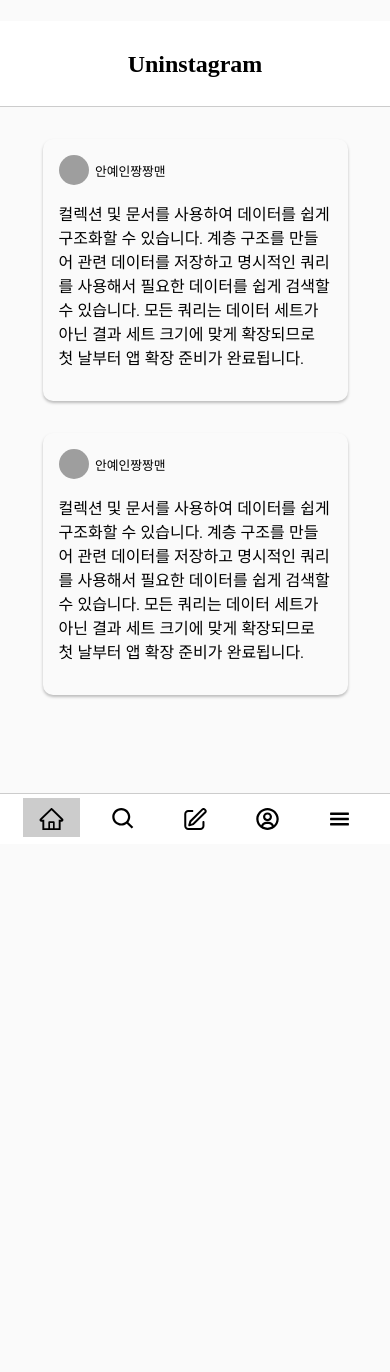
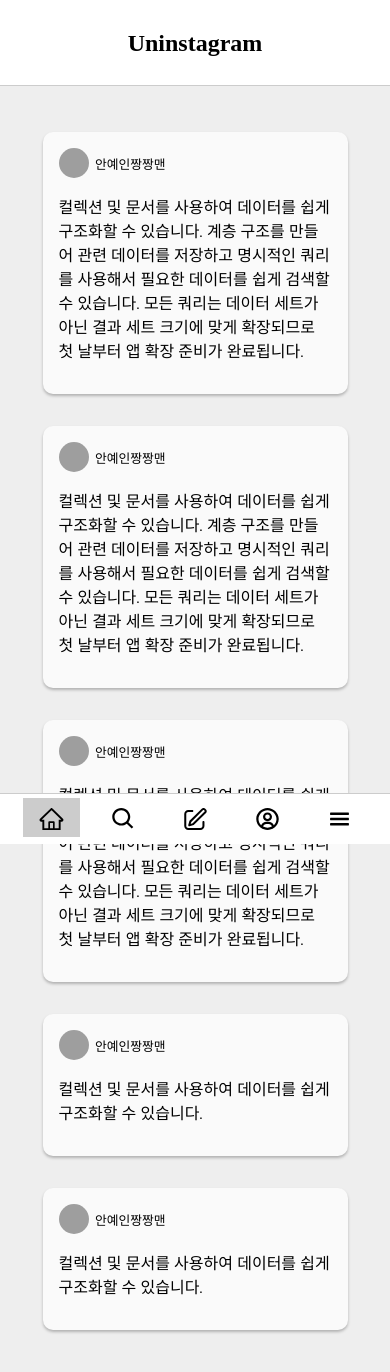
Before and after one commit to TEAM-SUITS/Uninstagram, a React (Create React App) app: page / in a window 390 px wide. Shown: the top 1372 px of the page. Before the commit the page ends 844 px from the top, so only its background shows below. Built offline with nearby package versions, Linux system fonts and the light colour scheme; grey boxes are pictures that could not be loaded; a web font is replaced by a local one.

Commit message:
feat: responsive layout

```diff
--- a/src/components/Postcard/Postcard.styled.js
+++ b/src/components/Postcard/Postcard.styled.js
@@ -7,8 +7,13 @@
   box-shadow: 0px 2px 3px rgba(0, 0, 0, .25);
   margin: 2em auto;
 
+  @media screen and (min-width: 944px) {
+    max-width: 400px;
+  }
+
   @media screen and (min-width: 480px) {
-    max-width: 480px;
+    width: 100%;
+    /* max-width: 400px; */
     margin: 2em;
 
     .contents {
--- a/src/containers/Nav/Navigation.styled.js
+++ b/src/containers/Nav/Navigation.styled.js
@@ -13,6 +13,10 @@
 };
 
 export const Navbar = styled.nav`
+  position: absolute;
+  left: 0;
+  right: 0;
+  top: 0;
   font-size: 1em;
   flex: 1;
   align-self: flex-start;
--- a/src/pages/HomePage/HomePage.js
+++ b/src/pages/HomePage/HomePage.js
@@ -11,21 +11,19 @@
 
 const FlexContainer = styled.div`
   margin: 0 auto;
-  max-width: 1000px;
 
-  @media screen and (min-width: 768px) {
+  @media screen and (min-width: 944px) {
     display: flex;
     flex-direction: row;
-    justify-content: space-evenly;
+    flex-wrap: wrap;
+    justify-content: space-between;
     align-content: flex-start;
+    width: 960px;
   }
 
-  @media screen and (max-width: 768px) {
+  @media screen and (max-width: 944px) {
     display: block;
-    width: 480px;
-    /* margin-left: 50px; */
-    /* flex-direction: column;
-    align-content: center; */
+    width: 80vw;
   }
 
   @media screen and (max-width: 480px) {
@@ -46,6 +44,9 @@
       <FlexContainer>
         <Postcard content="컬렉션 및 문서를 사용하여 데이터를 쉽게 구조화할 수 있습니다. 계층 구조를 만들어 관련 데이터를 저장하고 명시적인 쿼리를 사용해서 필요한 데이터를 쉽게 검색할 수 있습니다. 모든 쿼리는 데이터 세트가 아닌 결과 세트 크기에 맞게 확장되므로 첫 날부터 앱 확장 준비가 완료됩니다." />
         <Postcard content="컬렉션 및 문서를 사용하여 데이터를 쉽게 구조화할 수 있습니다. 계층 구조를 만들어 관련 데이터를 저장하고 명시적인 쿼리를 사용해서 필요한 데이터를 쉽게 검색할 수 있습니다. 모든 쿼리는 데이터 세트가 아닌 결과 세트 크기에 맞게 확장되므로 첫 날부터 앱 확장 준비가 완료됩니다." />
+        <Postcard content="컬렉션 및 문서를 사용하여 데이터를 쉽게 구조화할 수 있습니다. 계층 구조를 만들어 관련 데이터를 저장하고 명시적인 쿼리를 사용해서 필요한 데이터를 쉽게 검색할 수 있습니다. 모든 쿼리는 데이터 세트가 아닌 결과 세트 크기에 맞게 확장되므로 첫 날부터 앱 확장 준비가 완료됩니다." />
+        <Postcard content="컬렉션 및 문서를 사용하여 데이터를 쉽게 구조화할 수 있습니다." />
+        <Postcard content="컬렉션 및 문서를 사용하여 데이터를 쉽게 구조화할 수 있습니다." />
       </FlexContainer>
     </>
   )
--- a/src/styles/_custom-reset.scss
+++ b/src/styles/_custom-reset.scss
@@ -9,7 +9,8 @@
   -webkit-font-smoothing: antialiased;
   -moz-osx-font-smoothing: grayscale;
   color: #000;
-  background-color: #FAFAFA;
+  background-color: #eee;
+  padding-top: 100px;
   padding-bottom: 80px;
 }
 
```
